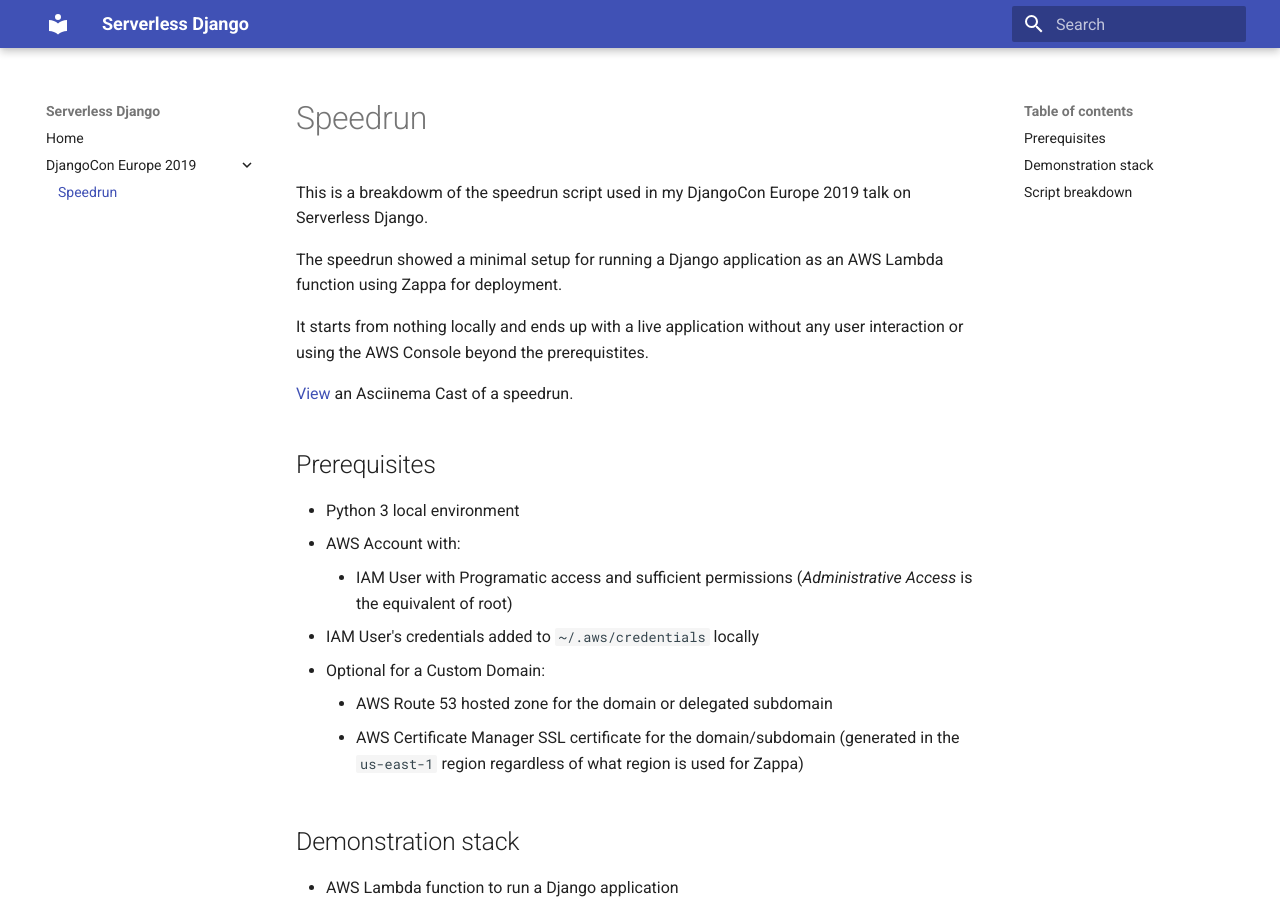
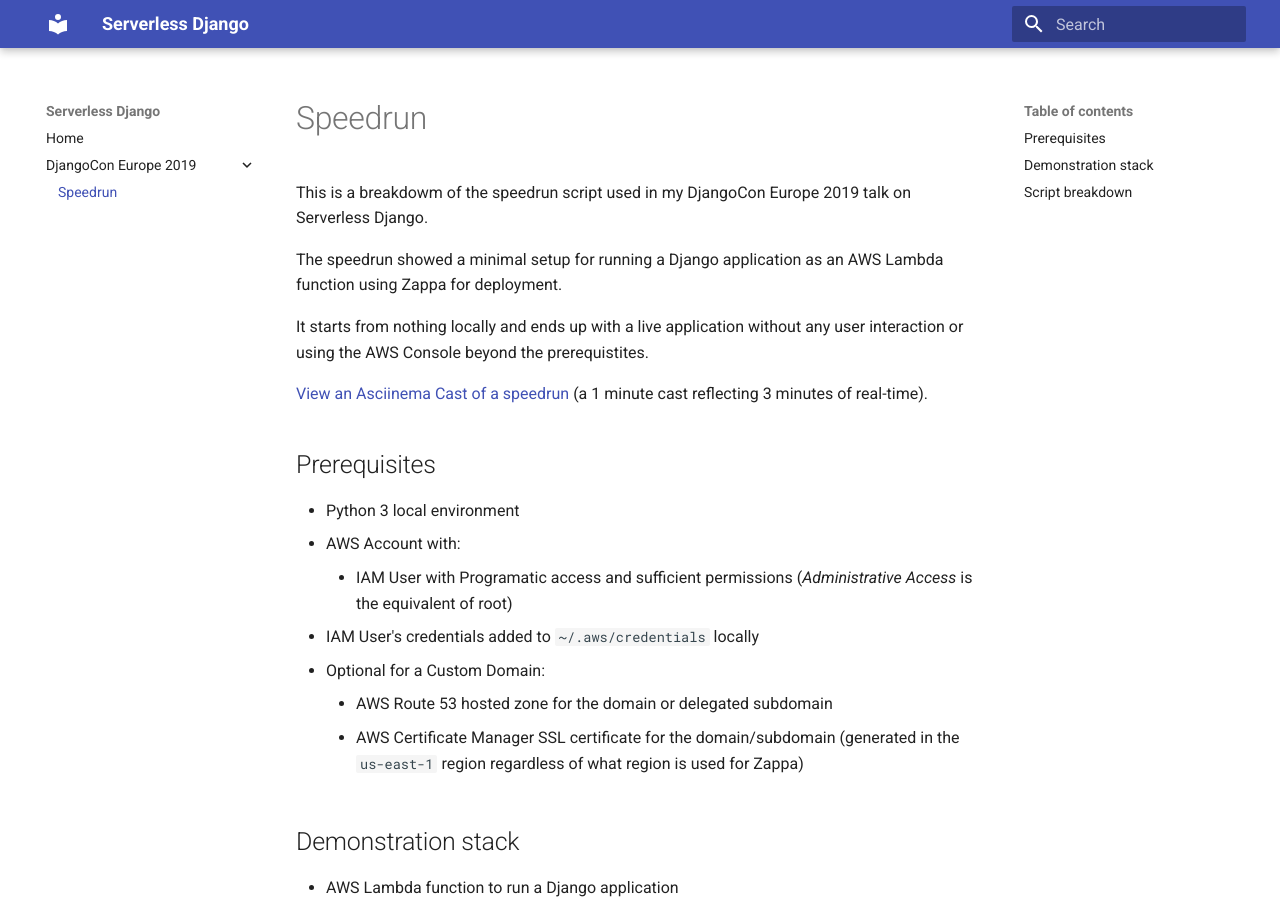
Before and after one commit to nealtodd/serverless-django, an MkDocs documentation site: the page built from docs_src/djconeu-speedrun.md, in a window 1280 px wide and 900 px high. Built offline with MkDocs 1.6.1 and Material for MkDocs 9.7.7, drawn with Linux system fonts in a browser that asks for light colours.

Commit message:
Doc update

```diff
--- a/docs_src/djconeu-speedrun.md
+++ b/docs_src/djconeu-speedrun.md
@@ -8,7 +8,8 @@ Zappa for deployment.
 It starts from nothing locally and ends up with a live application without any user interaction or
 using the AWS Console beyond the prerequistites.
 
-[View](https://asciinema.org/a/236307) an Asciinema Cast of a speedrun.
+[View an Asciinema Cast of a speedrun](https://asciinema.org/a/237320)
+(a 1 minute cast reflecting 3 minutes of real-time).
 
 ## Prerequisites
 
```
